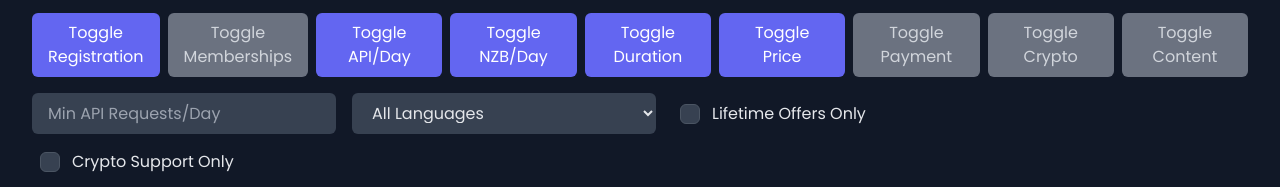
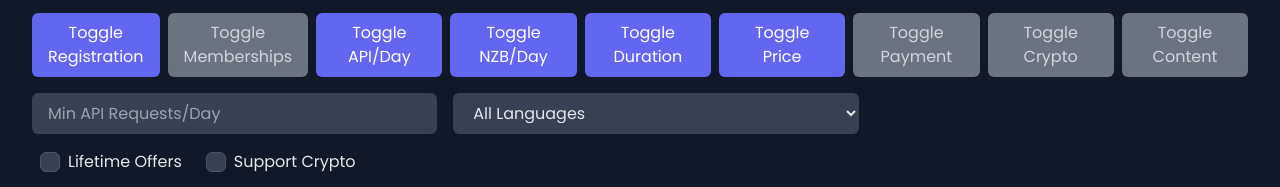
Before and after one commit to valthrunner/nzb-indexer-list, a plain HTML site: page index.html in a window 1280 px wide. Shown: the part 575-762 px from the top of the page. Drawn offline with nearby package versions, Linux system fonts and the light colour scheme.

Commit message:
Update index.html

```diff
--- a/index.html
+++ b/index.html
@@ -208,12 +208,13 @@
           <button class="w-full sm:w-auto flex-1 px-4 py-2 text-center bg-gray-500 text-gray-300 rounded-md transition duration-300 ease-in-out" onclick="toggleColumn(8)">Toggle Crypto</button>
           <button class="w-full sm:w-auto flex-1 px-4 py-2 text-center bg-gray-500 text-gray-300 rounded-md transition duration-300 ease-in-out" onclick="toggleColumn(9)">Toggle Content</button>
         </div>
+
        <div class="flex flex-wrap gap-4 mb-4">
           <input id="apiFilter" type="number" placeholder="Min API Requests/Day"
-                   class="w-1/4 px-4 py-2 rounded-md bg-gray-700 text-gray-200 border-gray-600 focus:ring-primary focus:border-primary"
+                 class="w-1/3 px-4 py-2 rounded-md bg-gray-700 text-gray-200 border-gray-600 focus:ring-primary focus:border-primary"
                  oninput="filterTable()">
           <select id="languageFilter"
-                    class="w-1/4 px-4 py-2 rounded-md bg-gray-700 text-gray-200 border-gray-600 focus:ring-primary focus:border-primary"
+                  class="w-1/3 px-4 py-2 rounded-md bg-gray-700 text-gray-200 border-gray-600 focus:ring-primary focus:border-primary"
                   onchange="filterTable()">
             <option value="">All Languages</option>
             <option value="EN">English</option>
@@ -221,21 +222,20 @@
             <option value="ES">Spanish</option>
             <option value="FR">French</option>
           </select>
-            <div class="flex items-center space-x-2 w-1/4">
-              <input id="lifetimeFilter" type="checkbox" class="w-5 h-5 peer hidden">
-              <label for="lifetimeFilter" class="flex items-center space-x-3">
+          <div class="flex space-x-4 w-1/3">
+            <label for="lifetimeFilter" class="flex items-center space-x-2">
+              <input id="lifetimeFilter" type="checkbox" class="w-5 h-5 peer hidden" onchange="filterTable()">
               <div class="w-5 h-5 rounded-md bg-gray-700 peer-checked:bg-primary border border-gray-600"></div>
-                <span class="text-gray-200">Lifetime Offers Only</span>
+              <span class="text-gray-200">Lifetime Offers</span>
             </label>
-            </div>
-            <div class="flex items-center space-x-2 w-1/4">
+            <label for="cryptoFilter" class="flex items-center space-x-2">
               <input id="cryptoFilter" type="checkbox" class="w-5 h-5 peer hidden" onchange="filterTable()">
-              <label for="cryptoFilter" class="flex items-center space-x-3">
               <div class="w-5 h-5 rounded-md bg-gray-700 peer-checked:bg-primary border border-gray-600"></div>
-                <span class="text-gray-200">Crypto Support Only</span>
+              <span class="text-gray-200">Support Crypto</span>
             </label>
           </div>
         </div>
+
         <div class="table-container bg-gray-800 rounded-lg shadow">
           <table id="indexerTable" class="min-w-full">
             <thead>
@@ -4355,14 +4355,14 @@
 <script>
     function filterTable() {
       const apiInput = document.getElementById('apiFilter').value;
-      const languageInput = document.getElementById('languageFilter').value.toLowerCase();
+      const languageInput = document.getElementById('languageFilter').value.toUpperCase();
       const lifetimeToggle = document.getElementById('lifetimeFilter').checked;
       const cryptoToggle = document.getElementById('cryptoFilter').checked;
 
       const rows = document.querySelectorAll('#indexerTable tbody tr');
       rows.forEach(row => {
         const apiRequestsCell = row.cells[3].textContent.trim();
-        const languageCell = row.cells[9].textContent.trim().toLowerCase();
+        const languageCell = row.cells[9].textContent.trim().split(',').map(lang => lang.trim().toUpperCase());
         const duration = row.cells[5].textContent.trim().toLowerCase();
         const paymentMethods = row.cells[8].textContent.trim().toLowerCase();
 
@@ -4379,7 +4379,7 @@
 
         if (lifetimeToggle && !duration.includes('lifetime')) show = false;
 
-        if (cryptoToggle && !paymentMethods.includes('crypto') && !paymentMethods.includes('btc') && !paymentMethods.includes('eth')) show = false;
+        if (cryptoToggle && !(/crypto|btc|eth|xmr|ltc/.test(paymentMethods))) show = false;
 
         row.style.display = show ? '' : 'none';
       });
```
Lines whose indentation alone changed are shown as unchanged.
